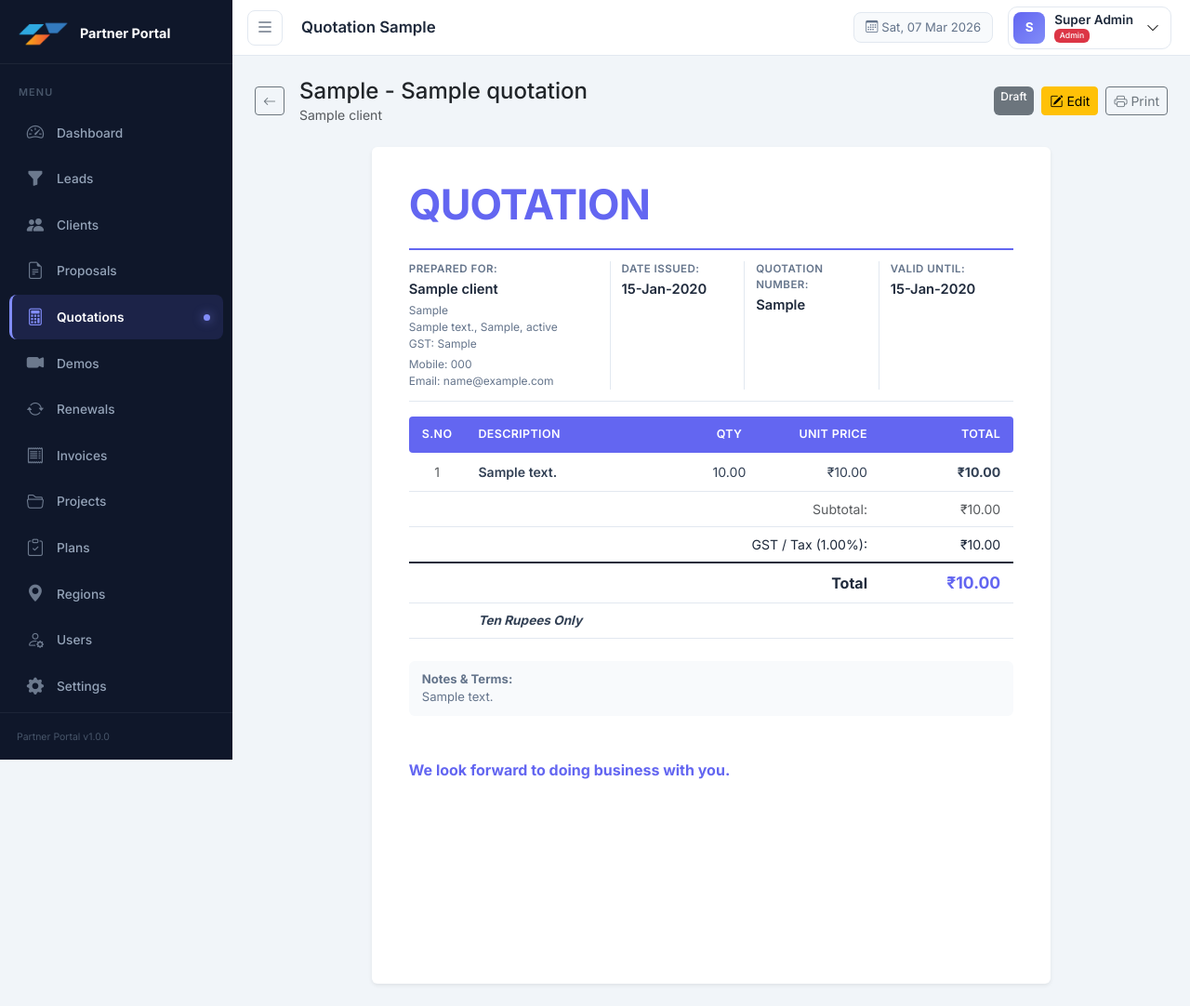
After one commit to ashiftk011/trias-partner-portal, a PHP site: page /TriasPartnerPortal/modules/quotations/view.php?id=1 in a window 1280 px wide. The commit adds this page. Shown: the whole page at 93% size. Run offline with PHP 8.4, Linux system fonts and the light colour scheme; a user stored in the database is signed in; data comes from the database, SQL or seed files in the repository; tables that the repository leaves empty hold one stand-in row (values such as "Sample post"); some libraries are stand-ins or nearby versions.

Commit message:
Quotation edits

```diff
--- a/modules/quotations/index.php
+++ b/modules/quotations/index.php
@@ -112,6 +112,7 @@ include __DIR__ . '/../../includes/header.php';
             <td><small class="text-muted"><?= htmlspecialchars($q['created_by_name'] ?? '-') ?></small></td>
             <td>
               <div class="btn-group btn-group-sm">
+                <a href="<?= BASE_URL ?>/modules/quotations/view.php?id=<?= $q['id'] ?>" class="btn btn-outline-info" title="View/Print"><i class="bi bi-printer"></i></a>
                 <a href="<?= BASE_URL ?>/modules/quotations/save.php?id=<?= $q['id'] ?>" class="btn btn-outline-primary" title="Edit"><i class="bi bi-pencil"></i></a>
                 <?php if (isRole('admin')): ?>
                 <form method="POST" action="<?= BASE_URL ?>/modules/quotations/delete.php" class="d-inline" onsubmit="return confirm('Delete this quotation?')">
--- /dev/null
+++ b/modules/quotations/view.php
@@ -0,0 +1,468 @@
+<?php
+require_once __DIR__ . '/../../config/db.php';
+require_once __DIR__ . '/../../includes/auth.php';
+requireAccess('quotations');
+
+$db = getDB();
+$id = (int)($_GET['id'] ?? 0);
+if (!$id) redirect(BASE_URL . '/modules/quotations/index.php');
+
+$stmt = $db->prepare("SELECT q.*,
+    COALESCE(c.name, l.name) as client_name,
+    c.client_code,
+    COALESCE(c.company, l.company) as company,
+    COALESCE(c.email, l.email) as client_email,
+    COALESCE(c.phone, l.phone) as client_phone,
+    COALESCE(c.address, l.address) as address,
+    c.city, c.state, c.gst_no,
+    p.name as project_name,
+    u.name as created_by_name
+    FROM quotations q
+    LEFT JOIN clients c ON c.id=q.client_id
+    LEFT JOIN leads l ON l.id=q.lead_id
+    LEFT JOIN projects p ON p.id=q.project_id
+    LEFT JOIN users u ON u.id=q.created_by
+    WHERE q.id=?");
+$stmt->execute([$id]);
+$inv = $stmt->fetch();
+if (!$inv) redirect(BASE_URL . '/modules/quotations/index.php');
+
+// Line items
+$itemStmt = $db->prepare("SELECT * FROM quotation_items WHERE quotation_id=? ORDER BY id");
+$itemStmt->execute([$id]);
+$lineItems = $itemStmt->fetchAll();
+
+// Company settings
+$companySettings = [];
+foreach ($db->query("SELECT setting_key, setting_value FROM app_settings")->fetchAll() as $row) {
+    $companySettings[$row['setting_key']] = $row['setting_value'];
+}
+
+$discountAmount = $inv['discount'] ?? 0;
+
+// Amount in words helper
+function numberToWords($num) {
+    $num = (int)round($num);
+    if ($num === 0) return 'Zero';
+    $ones = ['','One','Two','Three','Four','Five','Six','Seven','Eight','Nine','Ten',
+             'Eleven','Twelve','Thirteen','Fourteen','Fifteen','Sixteen','Seventeen','Eighteen','Nineteen'];
+    $tens = ['','','Twenty','Thirty','Forty','Fifty','Sixty','Seventy','Eighty','Ninety'];
+
+    $words = '';
+    if ($num >= 10000000) { $words .= numberToWords((int)($num/10000000)) . ' Crore '; $num %= 10000000; }
+    if ($num >= 100000) { $words .= numberToWords((int)($num/100000)) . ' Lakh '; $num %= 100000; }
+    if ($num >= 1000) { $words .= numberToWords((int)($num/1000)) . ' Thousand '; $num %= 1000; }
+    if ($num >= 100) { $words .= $ones[(int)($num/100)] . ' Hundred '; $num %= 100; }
+    if ($num >= 20) { $words .= $tens[(int)($num/10)] . ' '; $num %= 10; }
+    if ($num > 0) { $words .= $ones[$num] . ' '; }
+    return trim($words);
+}
+
+$amountInWords = numberToWords($inv['total_amount']) . ' Rupees Only';
+
+$pageTitle = 'Quotation ' . $inv['quotation_no'];
+include __DIR__ . '/../../includes/header.php';
+?>
+
+<!-- Action Bar (hidden on print) -->
+<div class="d-flex align-items-center gap-3 mb-4 no-print">
+  <a href="<?= BASE_URL ?>/modules/quotations/index.php" class="btn btn-sm btn-outline-secondary"><i class="bi bi-arrow-left"></i></a>
+  <div class="flex-grow-1">
+    <h4 class="mb-0"><?= htmlspecialchars($inv['quotation_no']) ?> - <?= htmlspecialchars($inv['title']) ?></h4>
+    <p class="text-muted small mb-0"><?= htmlspecialchars($inv['client_name'] ?? 'Guest/Lead') ?></p>
+  </div>
+  <div class="d-flex gap-2">
+    <?= statusBadge($inv['status']) ?>
+    <a href="<?= BASE_URL ?>/modules/quotations/save.php?id=<?= $id ?>" class="btn btn-warning btn-sm">
+      <i class="bi bi-pencil-square me-1"></i>Edit
+    </a>
+    <button class="btn btn-outline-secondary btn-sm" onclick="window.print()">
+      <i class="bi bi-printer me-1"></i>Print
+    </button>
+  </div>
+</div>
+
+<?php displayFlash(); ?>
+
+<div class="row g-4 justify-content-center">
+  <!-- Quotation Document -->
+  <div class="col-xl-9">
+    <div class="card border-0 shadow-sm" id="invoicePrint">
+      <div class="card-body p-0 position-relative inv-body">
+        <div class="inv-content">
+
+        <?php if (!empty($companySettings['company_logo'])): ?>
+        <div class="inv-watermark">
+          <img src="<?= BASE_URL . '/' . htmlspecialchars($companySettings['company_logo']) ?>" alt="">
+        </div>
+        <?php endif; ?>
+
+        <!-- ===== Quotation Header ===== -->
+        <div class="inv-header">
+          <div>
+            <h1 class="inv-title" style="color: #6366f1;">QUOTATION</h1>
+          </div>
+          <div class="inv-company text-end">
+            <?php if (!empty($companySettings['company_logo'])): ?>
+            <img src="<?= BASE_URL . '/' . htmlspecialchars($companySettings['company_logo']) ?>"
+                 alt="Logo" class="inv-logo">
+            <?php endif; ?>
+            <?php if (!empty($companySettings['company_address'])): ?>
+            <div class="inv-company-detail"><?= nl2br(htmlspecialchars($companySettings['company_address'])) ?></div>
+            <?php endif; ?>
+            <?php if (!empty($companySettings['company_phone'])): ?>
+            <div class="inv-company-detail">Phone: <?= htmlspecialchars($companySettings['company_phone']) ?></div>
+            <?php endif; ?>
+            <?php if (!empty($companySettings['company_email'])): ?>
+            <div class="inv-company-detail"><?= htmlspecialchars($companySettings['company_email']) ?></div>
+            <?php endif; ?>
+          </div>
+        </div>
+
+        <!-- ===== Info Bar ===== -->
+        <div class="inv-info-bar" style="border-top-color: #6366f1;">
+          <div class="inv-info-cell">
+            <div class="inv-info-label">Prepared For:</div>
+            <div class="inv-info-value"><?= htmlspecialchars($inv['client_name'] ?? 'Lead') ?></div>
+              <div class="inv-client-sub">
+              <?php if ($inv['company']): ?><div><?= htmlspecialchars($inv['company']) ?></div><?php endif; ?>
+              <?php
+              $addrParts = array_filter([$inv['address'], $inv['city'], $inv['state']]);
+              if ($addrParts): ?>
+              <div><?= htmlspecialchars(implode(', ', $addrParts)) ?></div>
+              <?php endif; ?>
+              <?php if ($inv['gst_no']): ?><div>GST: <?= htmlspecialchars($inv['gst_no']) ?></div><?php endif; ?>
+              <?php if ($inv['client_phone']): ?><div class="mt-1">Mobile: <?= htmlspecialchars($inv['client_phone']) ?></div><?php endif; ?>
+              <?php if ($inv['client_email']): ?><div>Email: <?= htmlspecialchars($inv['client_email']) ?></div><?php endif; ?>
+              </div>
+          </div>
+          <div class="inv-info-cell">
+            <div class="inv-info-label">Date Issued:</div>
+            <div class="inv-info-value"><?= date('d-M-Y', strtotime($inv['created_at'])) ?></div>
+          </div>
+          <div class="inv-info-cell">
+            <div class="inv-info-label">Quotation Number:</div>
+            <div class="inv-info-value"><?= htmlspecialchars($inv['quotation_no']) ?></div>
+          </div>
+          <div class="inv-info-cell">
+            <div class="inv-info-label">Valid Until:</div>
+            <div class="inv-info-value"><?= $inv['valid_until'] ? date('d-M-Y', strtotime($inv['valid_until'])) : '-' ?></div>
+          </div>
+        </div>
+
+        <!-- ===== Items Table ===== -->
+        <div class="inv-table-wrap">
+          <table class="inv-table">
+            <thead>
+              <tr style="background-color: #6366f1;">
+                <th style="width:5%" class="text-center">S.No</th>
+                <th style="width:40%">Description</th>
+                <th style="width:12%" class="text-center">Qty</th>
+                <th style="width:20%" class="text-end">Unit Price</th>
+                <th style="width:23%" class="text-end">Total</th>
+              </tr>
+            </thead>
+            <tbody>
+              <?php if (!empty($lineItems)): ?>
+                <?php foreach ($lineItems as $idx => $item): ?>
+                <tr>
+                  <td class="text-center text-muted"><?= $idx + 1 ?></td>
+                  <td class="fw-semibold">
+                    <?= htmlspecialchars($item['description']) ?>
+                    <?php if ($item['price_type'] && $item['price_type'] !== 'one_time'): ?>
+                      <br><small class="text-muted fst-italic">(<?= ucfirst($item['price_type']) ?>)</small>
+                    <?php endif; ?>
+                  </td>
+                  <td class="text-center"><?= $item['quantity'] != 1 ? number_format($item['quantity'], 2) : 1 ?></td>
+                  <td class="text-end">₹<?= number_format($item['unit_price'], 2) ?></td>
+                  <td class="text-end fw-bold">₹<?= number_format($item['amount'], 2) ?></td>
+                </tr>
+                <?php endforeach; ?>
+              <?php else: ?>
+                <tr>
+                  <td colspan="5" class="text-center text-muted py-4">No line items added.</td>
+                </tr>
+              <?php endif; ?>
+            </tbody>
+            <tfoot>
+              <tr>
+                <td colspan="4" class="text-end text-muted">Subtotal:</td>
+                <td class="text-end text-muted">₹<?= number_format($inv['subtotal'], 2) ?></td>
+              </tr>
+              <?php if ($inv['tax_percent'] > 0): ?>
+              <tr>
+                <td colspan="4" class="text-end">GST / Tax (<?= $inv['tax_percent'] ?>%):</td>
+                <td class="text-end">₹<?= number_format($inv['tax_amount'], 2) ?></td>
+              </tr>
+              <?php endif; ?>
+              <?php if ($discountAmount > 0): ?>
+              <tr>
+                <td colspan="4" class="text-end">Discount:</td>
+                <td class="text-end text-danger">-₹<?= number_format($discountAmount, 2) ?></td>
+              </tr>
+              <?php endif; ?>
+              <tr class="inv-total-row" style="border-top-color: #6366f1;">
+                <td colspan="4" class="text-end"><strong>Total</strong></td>
+                <td class="text-end"><strong style="color: #6366f1; font-size: 1.1rem;">₹<?= number_format($inv['total_amount'], 2) ?></strong></td>
+              </tr>
+              <tr>
+                <td colspan="1"></td>
+                <td colspan="4" class="inv-words-cell">
+                  <strong><?= $amountInWords ?></strong>
+                </td>
+              </tr>
+            </tfoot>
+          </table>
+        </div>
+
+        <?php if (!empty(trim($inv['notes'] ?? ''))): ?>
+        <div class="inv-notes-section">
+          <strong>Notes &amp; Terms:</strong><br>
+          <?= nl2br(htmlspecialchars($inv['notes'])) ?>
+        </div>
+        <?php endif; ?>
+
+        <!-- ===== Thank You ===== -->
+        <div class="inv-thankyou" style="color: #6366f1;">
+          We look forward to doing business with you.
+        </div>
+
+        </div><!-- /.inv-content -->
+
+        <?php
+          $hasWebsite = !empty($companySettings['company_website']);
+          $hasEmail   = !empty($companySettings['company_email']);
+        ?>
+        <?php if ($hasWebsite || $hasEmail): ?>
+        <div class="inv-footer" style="background: #312e81;">
+          <?php if ($hasEmail): ?>
+          <span><?= htmlspecialchars($companySettings['company_email']) ?></span>
+          <?php endif; ?>
+          <?php if ($hasWebsite && $hasEmail): ?>
+          <span class="inv-footer-sep">|</span>
+          <?php endif; ?>
+          <?php if ($hasWebsite): ?>
+          <span><?= htmlspecialchars($companySettings['company_website']) ?></span>
+          <?php endif; ?>
+        </div>
+        <?php endif; ?>
+
+      </div>
+    </div>
+  </div>
+</div>
+
+<style>
+/* ============================================================
+   QUOTATION VIEW — Matching Reference Design (Invoice View)
+   ============================================================ */
+.inv-body {
+  font-family: 'Inter', 'Segoe UI', sans-serif;
+  color: #1e293b;
+  position: relative;
+  overflow: hidden;
+  display: flex;
+  flex-direction: column;
+  min-height: 900px;
+}
+
+.inv-content {
+  padding: 40px;
+  flex: 1;
+  position: relative;
+  z-index: 1;
+}
+
+/* Watermark */
+.inv-watermark {
+  position: absolute;
+  top: 50%;
+  left: 50%;
+  transform: translate(-50%, -50%);
+  opacity: 0.04;
+  pointer-events: none;
+  z-index: 0;
+}
+.inv-watermark img {
+  max-width: 450px;
+  max-height: 450px;
+}
+.inv-body > *:not(.inv-watermark):not(.inv-footer) {
+  position: relative;
+  z-index: 1;
+}
+
+/* Header */
+.inv-header {
+  display: flex;
+  justify-content: space-between;
+  align-items: flex-start;
+  margin-bottom: 24px;
+}
+
+.inv-title {
+  font-size: 2.8rem;
+  font-weight: 800;
+  letter-spacing: -.02em;
+  line-height: 1;
+  margin: 0;
+}
+
+.inv-company {
+  max-width: 260px;
+}
+
+.inv-logo {
+  height: 45px;
+  object-fit: contain;
+  margin-bottom: 6px;
+}
+
+.inv-company-detail {
+  font-size: .78rem;
+  color: #64748b;
+  line-height: 1.4;
+}
+
+/* Info Bar — 4 columns */
+.inv-info-bar {
+  display: grid;
+  grid-template-columns: 1.5fr 1fr 1fr 1fr;
+  border-top: 2px solid;
+  border-bottom: 1px solid #e2e8f0;
+  padding: 12px 0;
+  margin-bottom: 16px;
+}
+
+.inv-info-cell {
+  padding: 0 12px;
+}
+.inv-info-cell:first-child { padding-left: 0; }
+.inv-info-cell:not(:last-child) { border-right: 1px solid #e2e8f0; }
+
+.inv-info-label {
+  font-size: .72rem;
+  font-weight: 600;
+  color: #64748b;
+  text-transform: uppercase;
+  letter-spacing: .04em;
+  margin-bottom: 2px;
+}
+
+.inv-info-value {
+  font-size: .92rem;
+  font-weight: 600;
+  color: #1e293b;
+}
+
+/* Client address sub-text */
+.inv-client-sub {
+  font-size: .75rem;
+  color: #64748b;
+  line-height: 1.5;
+  margin-top: 3px;
+}
+
+/* Footer */
+.inv-footer {
+  color: #e2e8f0;
+  display: flex;
+  justify-content: center;
+  align-items: center;
+  gap: 16px;
+  padding: 14px 40px;
+  font-size: .82rem;
+  letter-spacing: .01em;
+  position: relative;
+  z-index: 1;
+  margin-top: auto;
+  flex-shrink: 0;
+}
+.inv-footer-sep {
+  opacity: 0.5;
+  font-size: 1rem;
+  line-height: 1;
+}
+
+/* Items Table */
+.inv-table-wrap {
+  margin-bottom: 24px;
+}
+
+.inv-table {
+  width: 100%;
+  border-collapse: collapse;
+  font-size: .88rem;
+}
+
+.inv-table thead th {
+  color: #fff;
+  font-weight: 600;
+  font-size: .78rem;
+  text-transform: uppercase;
+  letter-spacing: .03em;
+  padding: 10px 14px;
+  border: none;
+}
+
+.inv-table thead th:first-child { border-radius: 4px 0 0 4px; }
+.inv-table thead th:last-child  { border-radius: 0 4px 4px 0; }
+
+.inv-table tbody td {
+  padding: 10px 14px;
+  border-bottom: 1px solid #e2e8f0;
+  vertical-align: top;
+  color: #334155;
+}
+
+.inv-table tfoot td {
+  padding: 8px 14px;
+  border-bottom: 1px solid #e2e8f0;
+}
+
+.inv-total-row td {
+  border-top: 2px solid;
+  font-size: 1rem;
+}
+
+.inv-words-cell {
+  font-size: .85rem;
+  color: #334155;
+  padding-top: 4px;
+  font-style: italic;
+}
+
+/* Notes */
+.inv-notes-section {
+  font-size: .82rem;
+  color: #64748b;
+  margin-bottom: 20px;
+  padding: 10px 14px;
+  background: #f8fafc;
+  border-radius: 6px;
+}
+
+/* Thank You */
+.inv-thankyou {
+  font-size: 1rem;
+  font-weight: 700;
+  margin-top: 30px;
+  padding-top: 16px;
+  padding-bottom: 30px;
+}
+
+/* ===== Print ===== */
+@media print {
+  .sidebar, .top-navbar, #topNavbar, .no-print, .col-xl-4 { display: none !important; }
+  .col-xl-9 { width: 100% !important; max-width: 100% !important; flex: 0 0 100% !important; }
+  .main-content { margin-left: 0 !important; }
+  body { background: white !important; }
+  .card { box-shadow: none !important; border: none !important; }
+  .inv-content { padding: 10px 20px; }
+  .inv-body { min-height: 100vh; }
+  .inv-watermark { opacity: 0.05 !important; }
+  .inv-watermark img { max-width: 500px; max-height: 500px; }
+}
+</style>
+
+<?php include __DIR__ . '/../../includes/footer.php'; ?>
--- a/sql/migrate.sql
+++ b/sql/migrate.sql
@@ -406,3 +406,5 @@ ALTER TABLE invoice_items MODIFY COLUMN description TEXT;
 
 -- Add terms_conditions column to invoices for live databases
 ALTER TABLE invoices ADD COLUMN IF NOT EXISTS terms_conditions TEXT NULL AFTER notes;
+ALTER TABLE quotations ADD discount DECIMAL(10,2) DEFAULT 0.00 AFTER subtotal;
+ALTER TABLE quotation_items ADD price_type ENUM('one_time', 'monthly', 'yearly') DEFAULT 'one_time' AFTER description
```
Also changed, not shown: modules/quotations/save.php (+33 -17 lines).
